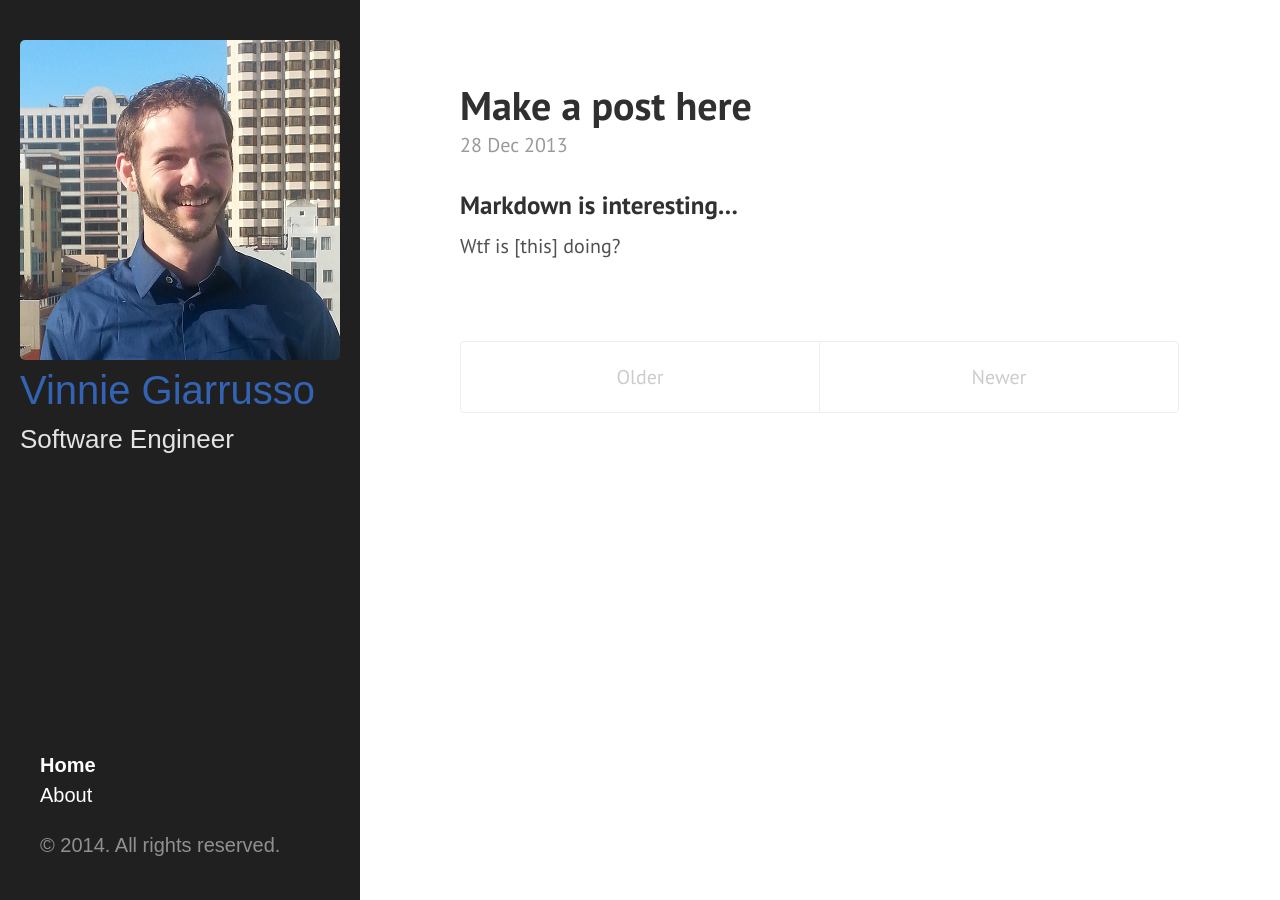
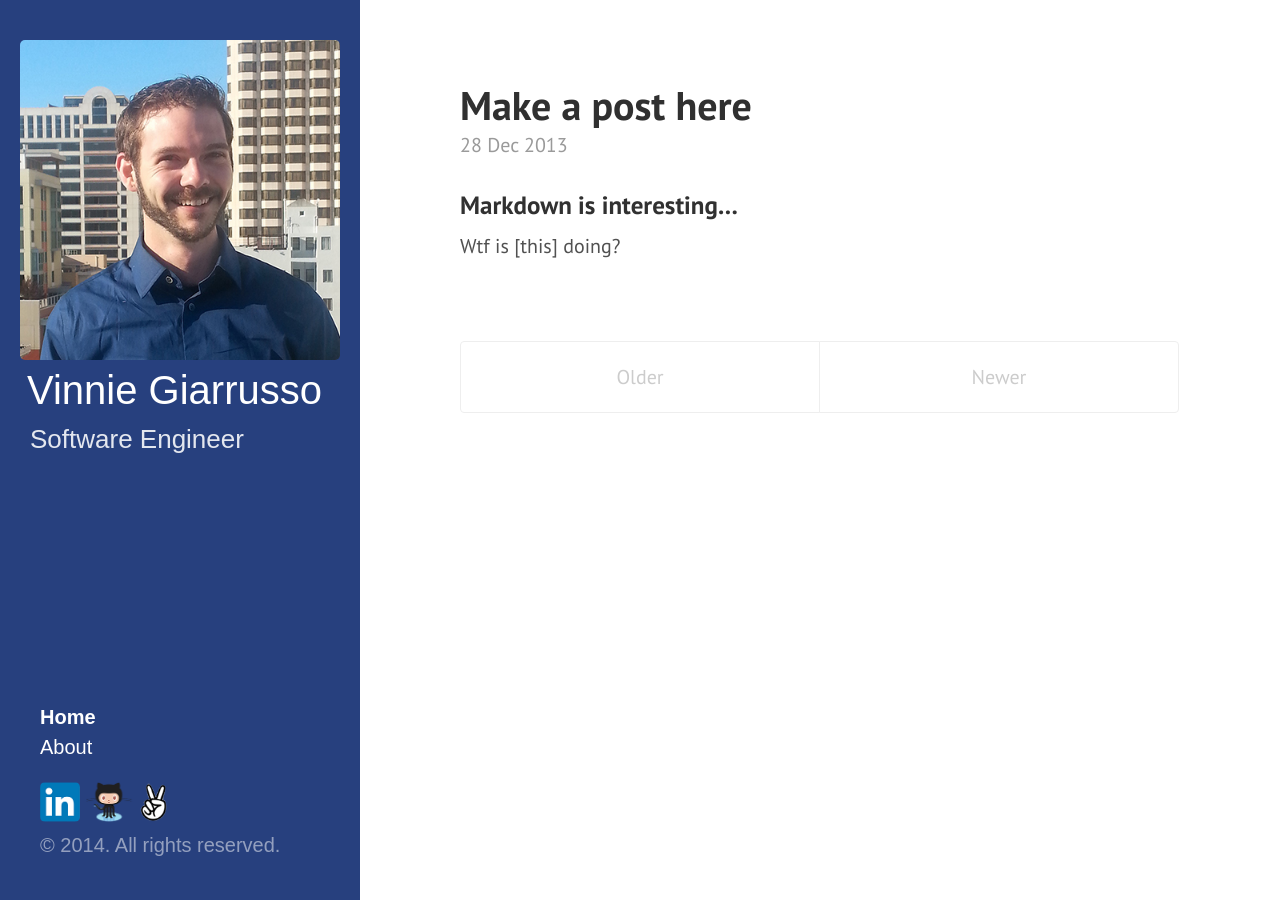
Before and after one commit to vingiarrusso/vingiarrusso.github.io, a Jekyll site: the page built from index.html, in a window 1280 px wide. Built offline with Jekyll 4.4.1, drawn with Linux system fonts in a browser that asks for light colours; some web fonts are replaced; Markdown is read by kramdown in place of the engine named in the settings; the list of posts is cut into pages by our own code.

Commit message:
adding styling and contact images

```diff
--- a/_includes/sidebar.html
+++ b/_includes/sidebar.html
@@ -24,12 +24,13 @@
             </li>
           {% endif %}
         {% endif %}
-      {% endfor %}<!--
-      <li class="sidebar-nav-item"><a href="{{ site.linkedin }}">LinkedIn</a></li>
-      <li class="sidebar-nav-item"><a href="{{ site.github }}">GitHub</a></li>
-      <li class="sidebar-nav-item"><a href="{{ site.angel }}">Angelist</a></li> -->
+      {% endfor %}
     </ul>
-
+    <div class="contactIcons">
+      <a href="{{ site.linkedin }}"><img class="contactIcon" src="../public/images/linkedin.png"></a>
+      <a href="{{ site.github }}"><img class="contactIcon" src="../public/images/Octocat.png"></a>
+      <a chref="{{ site.angel }}"><img class="contactIcon" src="../public/images/AngelList.png"></a>
+    </div>
     <p>&copy; {{ site.time | date: '%Y' }}. All rights reserved.</p>
   </div>
 </div>
--- a/public/css/hyde.css
+++ b/public/css/hyde.css
@@ -57,7 +57,7 @@ html {
   text-align: center;
   padding: 2rem 1rem;
   color: rgba(255,255,255,.5);
-  background-color: #202020;
+  background-color: rgba(8, 36, 107, 0.87);
 }
 @media (min-width: 48rem) {
   .sidebar {
--- a/public/css/styles.css
+++ b/public/css/styles.css
@@ -3,9 +3,15 @@
 }
 .name{
   font-size: 2rem;
-  color: rgba(51, 99, 180, 1);
+  color: rgba(255, 255, 255, 1);
+  margin-left: 7px;
 }
 .jobtitle {
   font-size: 1.3rem;
   color: rgba(255, 255, 255, 0.88);
+  margin-left: 10px;
 }
+.contactIcon {
+  height: 2rem;
+  display: inline;
+}
```
Also changed, not shown: public/images/AngelList.png (added), public/images/Octocat.png (added), public/images/linkedin.png (added), public/images/me.jpg.
